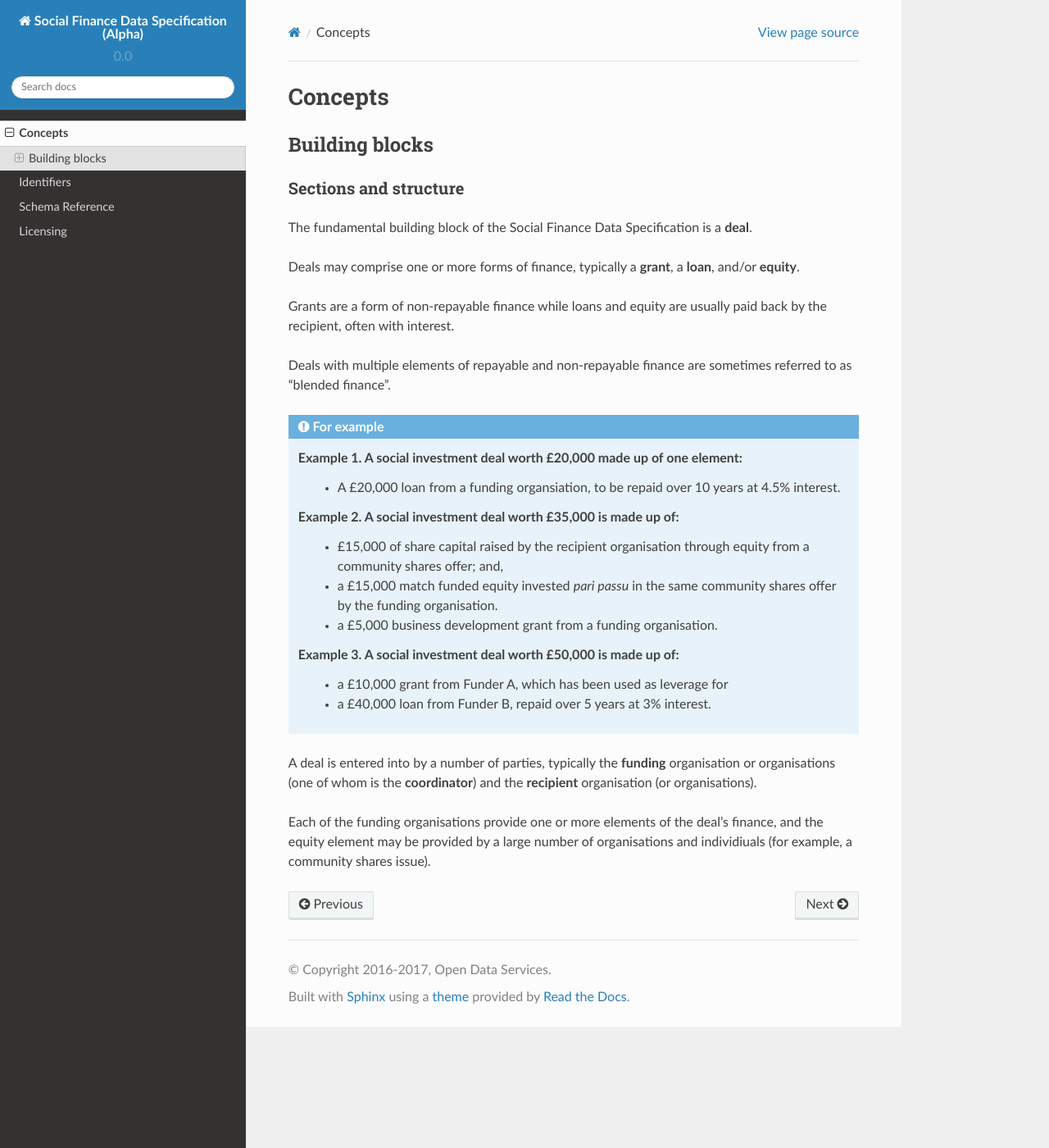
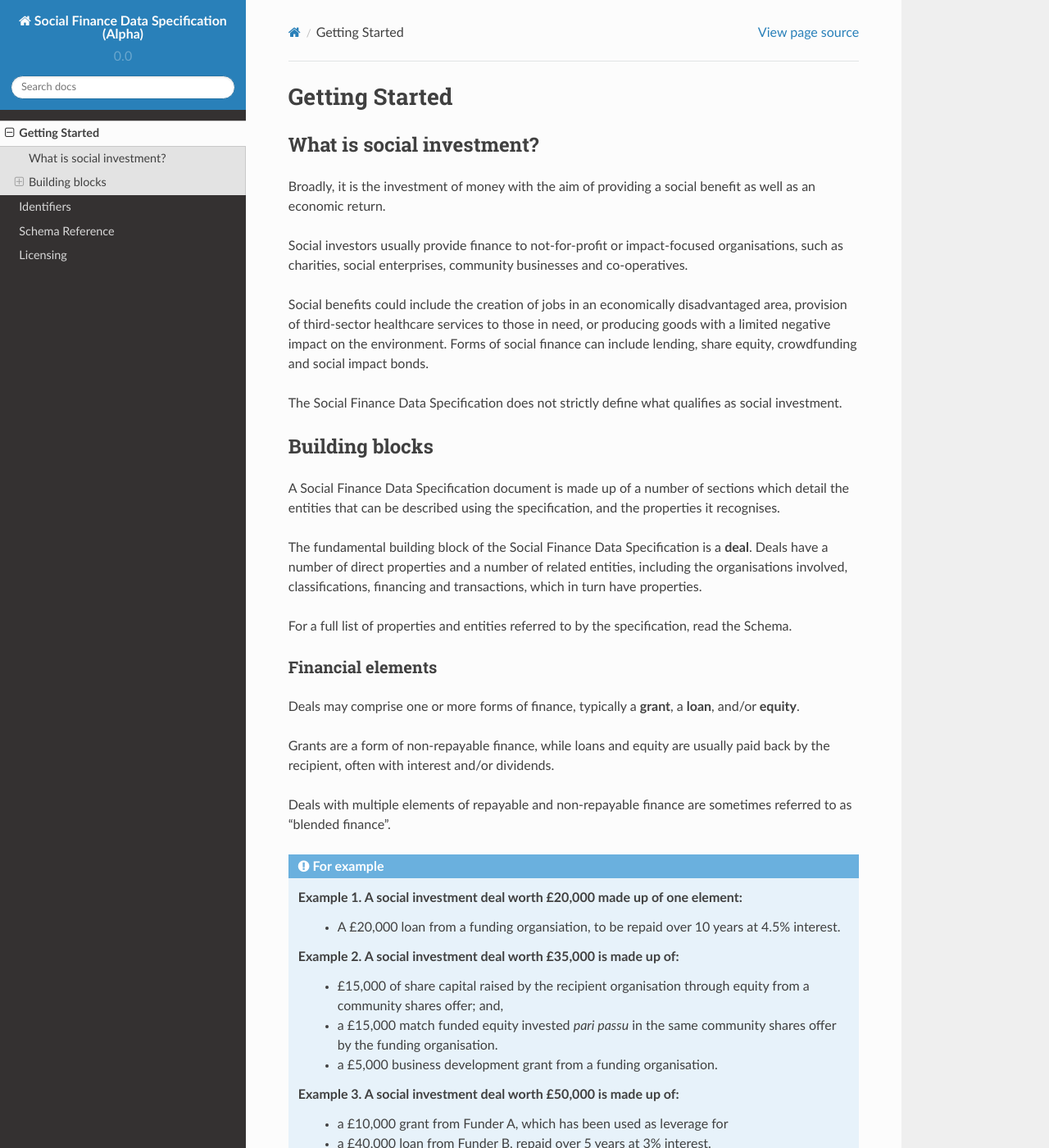
Before and after one commit to SocialEconomyDataLab/spec, a Sphinx documentation site: the page built from docs/concepts/index.md, in a window 1280 px wide and 1400 px high. Shown: the whole window at 82% size. Built offline with Sphinx 7.4.7 and the Read the Docs theme 2.0.0, drawn with Linux system fonts in a browser that asks for light colours; some of the changed text lies outside the part shown.

Commit message:
more explanation of what the spec covers in concepts

````diff
--- a/docs/concepts/index.md
+++ b/docs/concepts/index.md
@@ -1,15 +1,26 @@
-Concepts
+Getting Started
 ========
+## What is social investment?
+Broadly, it is the investment of money with the aim of providing a social benefit as well as an economic return.
+
+Social investors usually provide finance to not-for-profit or impact-focused organisations, such as charities, social enterprises, community businesses and co-operatives.
+
+Social benefits could include the creation of jobs in an economically disadvantaged area, provision of third-sector healthcare services to those in need, or producing goods with a limited negative impact on the environment. Forms of social finance can include lending, share equity, crowdfunding and social impact bonds.
+
+The Social Finance Data Specification does not strictly define what qualifies as social investment.
 
 ## Building blocks
 
-### Sections and structure
+A Social Finance Data Specification document is made up of a number of sections which detail the entities that can be described using the specification, and the properties it recognises.
 
-The fundamental building block of the Social Finance Data Specification is a **deal**.
+The fundamental building block of the Social Finance Data Specification is a **deal**. Deals have a number of direct properties and a number of related entities, including the organisations involved, classifications, financing and transactions, which in turn have properties.
 
+For a full list of properties and entities referred to by the specification, read the Schema.
+
+### Financial elements
 Deals may comprise one or more forms of finance, typically a **grant**, a **loan**, and/or **equity**.
 
-Grants are a form of non-repayable finance while loans and equity are usually paid back by the recipient, often with interest.
+Grants are a form of non-repayable finance, while loans and equity are usually paid back by the recipient, often with interest and/or dividends.
 
 Deals with multiple elements of repayable and non-repayable finance are sometimes referred to as "blended finance".
 
@@ -30,7 +41,14 @@ Deals with multiple elements of repayable and non-repayable finance are sometime
     * a £40,000 loan from Funder B, repaid over 5 years at 3% interest.
 
 ```
+### Organisations, people and beneficiaries
 
-A deal is entered into by a number of parties, typically the **funding** organisation or organisations (one of whom is the **coordinator**) and the **recipient** organisation (or organisations).
+A deal is entered into by a number of parties, typically the **funding** organisation (or organisations, one of whom is the **arranging** organisation) and the **recipient** organisation (or organisations).
 
-Each of the funding organisations provide one or more elements of the deal's finance, and the equity element may be provided by a large number of organisations and individiuals (for example, a community shares issue).
+Each of the funding organisations provide one or more elements of the deal's finance, and the equity element may be provided by a large number of organisations and individual **people** (for example, a community shares issue).
+
+While it is possible to uniquely [identify](../identifiers) most organisations, identifying individual people who have made investments would probably break data privacy laws (not to mention the amount of effort it would take to do so).
+
+### Classifications
+
+### Transactions
````
